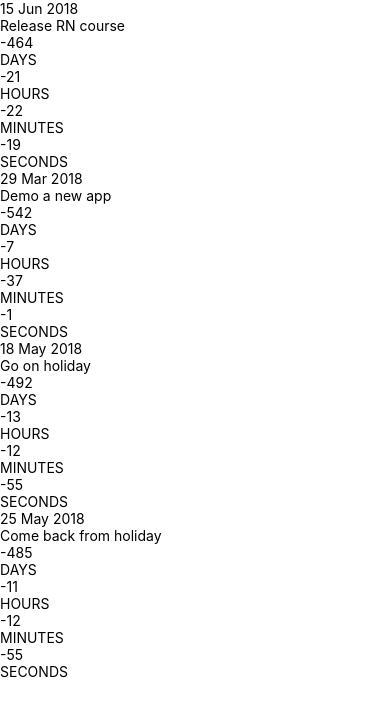
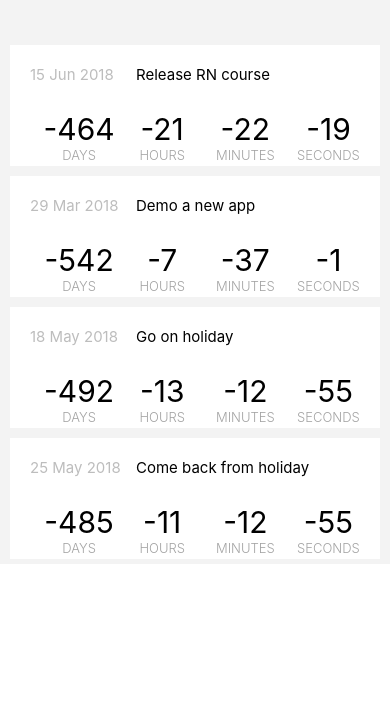
Before and after one commit to syed-ahmad/react-native-countdown, a React Native app: screen / in a window 390 px wide. Shown: the top 716 px of the page. Built offline with nearby package versions, Linux system fonts and the light colour scheme.

Commit message:
Add some styles

```diff
--- a/EventCard.js
+++ b/EventCard.js
@@ -3,7 +3,57 @@ import { Text, View, StyleSheet } from 'react-native';
 import PropTypes from 'prop-types';
 import { formatDate, getCountdownParts } from './api';
 
-const styles = StyleSheet.create({});
+const styles = StyleSheet.create({
+  card: {
+    backgroundColor: '#fff',
+    flex: 1,
+    padding: 10,
+    paddingBottom: 20,
+    margin: 10,
+    marginTop: 5,
+    marginBottom: 5
+  },
+  cardHeader: {
+    flex: 1,
+    flexDirection: 'row',
+    padding: 10
+  },
+  date: {
+    fontWeight: '400',
+    fontSize: 15,
+    color: '#bdbdbd',
+    width: '30%',
+    textAlign: 'left'
+  },
+  title: {
+    fontSize: 15,
+    fontWeight: '400',
+    marginLeft: 7,
+    textAlign: 'left'
+  },
+  counterContainer: {
+    flex: 1,
+    flexDirection: 'row',
+    justifyContent: 'space-between',
+    paddingLeft: '5%',
+    paddingLeft: '5%'
+  },
+  counter: {
+    width: '25%',
+    flex: 1
+  },
+  counterText: {
+    fontSize: 30,
+    textAlign: 'center'
+  },
+  counterLabel: {
+    fontSize: 13,
+    fontWeight: '300',
+    color: '#a3a3a3',
+    textAlign: 'center',
+    paddingTop: 0
+  }
+});
 
 export default function EventCard({ event }) {
   const { days, hours, minutes, seconds } = getCountdownParts(event.date);
--- a/EventList.js
+++ b/EventList.js
@@ -1,7 +1,14 @@
 import React, { Component } from 'react';
-import { FlatList, Text } from 'react-native';
+import { FlatList, StyleSheet } from 'react-native';
 import EventCard from './EventCard';
 
+const styles = StyleSheet.create({
+  list: {
+    // flex: 1,
+    paddingTop: 40,
+    backgroundColor: '#F3F3F3'
+  }
+});
 class EventList extends Component {
   state = { events: [] };
 
@@ -16,6 +23,7 @@ class EventList extends Component {
   render() {
     return (
       <FlatList
+        style={styles.list}
         data={this.state.events}
         renderItem={({ item }) => <EventCard event={item} />}
         keyExtractor={item => item.id}
```
